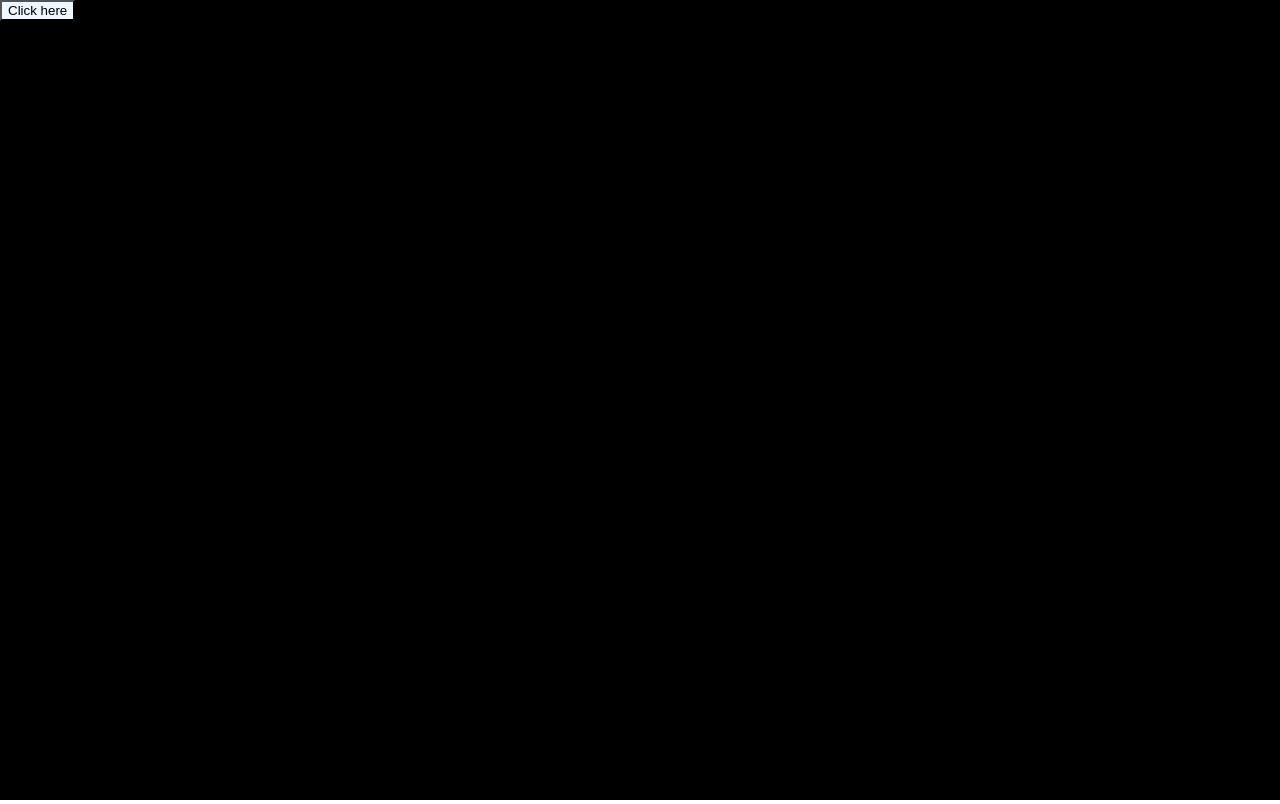
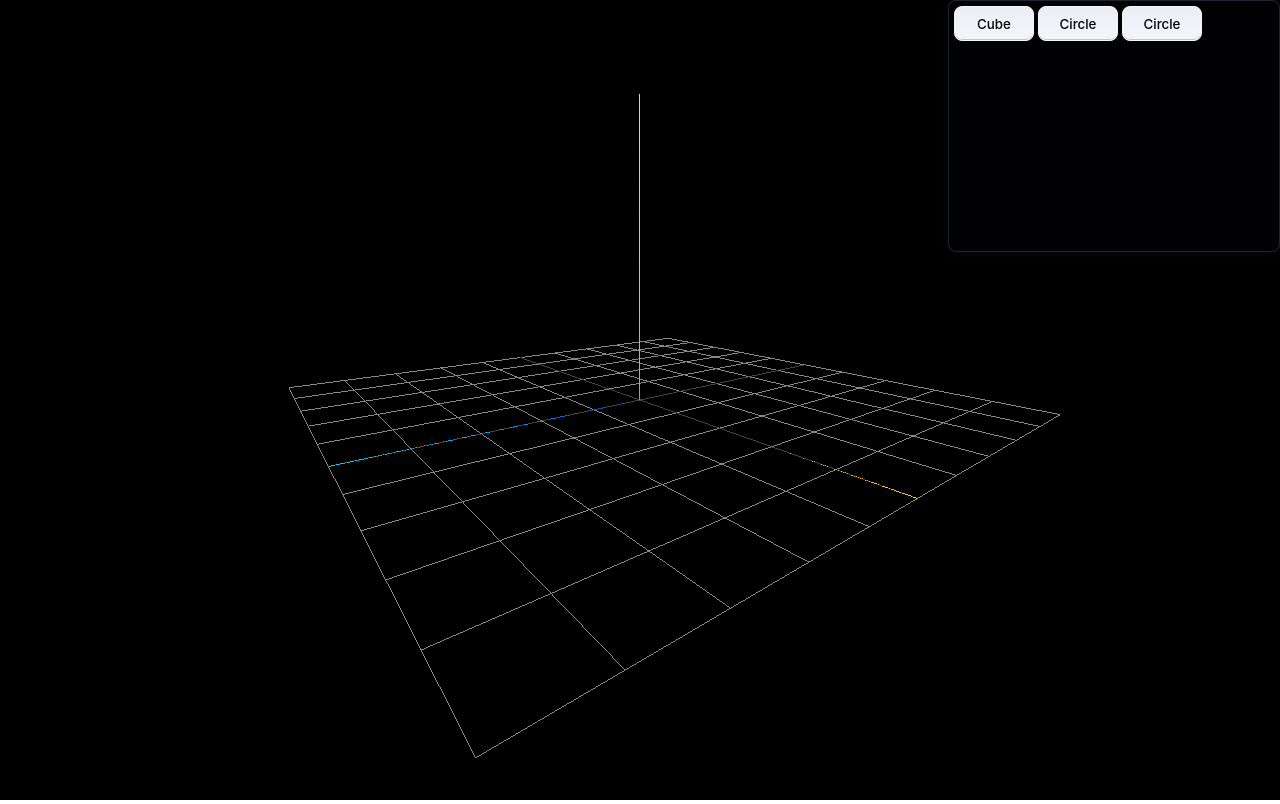
Before and after one commit to ChrisJorge/3JSProjects, a website built with Vite: page shape-selector/index.html in a window 1280 px wide. Built offline with nearby package versions, Linux system fonts and the light colour scheme.

Commit message:
Add logic so grid appears on screen and so that cubes can be added onto the screen

```diff
--- a/shape-selector/index.html
+++ b/shape-selector/index.html
@@ -7,7 +7,14 @@
     <title>Vite App</title>
   </head>
   <body>
-    <button class="cubeCreator">Click here</button>
+    <div class="optionsContainer">
+      <div class="topOptions">
+        <button class="cubeCreator topButton">Cube</button>
+        <button class="circleCreator topButton">Circle</button>
+        <button class="circleCreator topButton">Circle</button>
+      </div>
+
+    </div>
     <canvas class="threeJS"></canvas>
     <script type="module" src="/src/main.js"></script>
   </body>
--- a/shape-selector/src/main.js
+++ b/shape-selector/src/main.js
@@ -1,36 +1,72 @@
-import * as Three from 'three';
+import * as THREE from 'three'
 import {OrbitControls} from 'three/addons/controls/OrbitControls.js'
 import { DragControls } from 'three/addons/controls/DragControls.js';
-
 import {Cube} from './shapes.js'
 
-const scene = new Three.Scene()
-// const camera = new Three.PerspectiveCamera(75, window.innerWidth / window.innerHeight, 0.1, 30)drt
-const camera = new Three.OrthographicCamera(-1, 1, 1, -1, 0.1, 100)
-camera.position.z = 5
+const scene = new THREE.Scene();
+const camera = new THREE.PerspectiveCamera(75, window.innerWidth / window.innerHeight, 0.1, 50);
 scene.add(camera)
 const canvas = document.querySelector('.threeJS')
-const renderer = new Three.WebGLRenderer({canvas : canvas})
+const renderer = new THREE.WebGLRenderer({canvas : canvas})
 renderer.setSize(window.innerWidth, window.innerHeight)
-const maxPixelRatio = Math.min(window.devicePixelRatio, 2)
-renderer.setPixelRatio(maxPixelRatio)
+camera.position.x = 7.26
+camera.position.y = 2.63
+camera.position.z = 5.63
+
+const size = 10
+const division = 10
+const gridHelper = new THREE.GridHelper(size, division)
+scene.add(gridHelper)
+
+const axesHelper = new THREE.AxesHelper(5)
+scene.add(axesHelper)
+
+const orbitController = new OrbitControls(camera, renderer.domElement)
+orbitController.enableDamping = true
+let dragObjectArray = []
+const dragController = new DragControls(dragObjectArray, camera, renderer.domElement)
+
 let objects = {}
+let selectedObject = null
 const cubeCreator = document.querySelector('.cubeCreator')
+const rayCaster = new THREE.Raycaster();
+const pointer = new THREE.Vector2()
 
-const rayCaster = new Three.Raycaster();
-const pointer = new Three.Vector2()
 
-let dragObjectArray = []
-let dragController = new DragControls(dragObjectArray, camera, renderer.domElement);
+dragController.addEventListener('dragstart', (event) => {
+    orbitController.enabled = false
+    selectedObject = objects[event.object.geometry.uuid]
+})
+
+dragController.addEventListener('dragend', () => {
+    orbitController.enabled = true
+})
+
+const checkObjectCoordinates = (object) => {
+    if(object !== null && object.objectType =='Cube')
+    {
+        if(object.cubeMesh.position.y < (0.43 + (0.485 * (object.cubeGeometry.parameters.height - 1))))
+        {
+            object.cubeMesh.position.y = 0.43 + (0.485 * (object.cubeGeometry.parameters.height - 1))
+        }
+    }
+}
+
+const renderLoop = () => {
+    checkObjectCoordinates(selectedObject)
+    orbitController.update()
+    renderer.render(scene, camera)
+    window.requestAnimationFrame(renderLoop)
+}
+
 
 cubeCreator.addEventListener('click', () => {
     let cube = new Cube(scene)
-    cube.cubeMesh.position.z = -1
+    cube.cubeMesh.position.y = 0.43 + (0.485 * (cube.cubeGeometry.parameters.height - 1))
     objects[cube.cubeMesh.geometry.uuid] = cube
     dragObjectArray.push(cube.cubeMesh)
     console.log(objects)
 })
-
 
 window.addEventListener('click', (event) => {
     pointer.x = (event.clientX / window.innerWidth) * 2 - 1
@@ -41,15 +77,17 @@ window.addEventListener('click', (event) => {
 
     if(intersectedObject.length > 0)
     {
-        let clickedObject = intersectedObject[0]
-        console.log(clickedObject)
-        console.log(objects[clickedObject.object.geometry.uuid])
+        let selected = null
+        for(let index = 0; index < intersectedObject.length; index++)
+        {
+            if (intersectedObject[index].object.type == 'Mesh')
+            {
+                selected = intersectedObject[index];
+                selectedObject = objects[selected.object.geometry.uuid]
+                break;
+            }
+        }
     }
 })
-const renderLoop = () => {
-    dragController.update()
-    renderer.render(scene, camera)
-    window.requestAnimationFrame(renderLoop)
-}
 
 renderLoop()
--- a/shape-selector/src/shapes.js
+++ b/shape-selector/src/shapes.js
@@ -5,7 +5,7 @@ export class Cube{
     constructor(scene)
     {
         this.scene = scene
-        this.cubeGeometry = new Three.BoxGeometry(.3,.3,.3);
+        this.cubeGeometry = new Three.BoxGeometry(1,1,1);
         this.cubeColor = new Three.Color("#787FE8");
         this.cubeMaterial = new Three.MeshBasicMaterial({color: this.cubeColor});
         this.cubeMesh = new Three.Mesh(this.cubeGeometry, this.cubeMaterial);
--- a/shape-selector/src/style.css
+++ b/shape-selector/src/style.css
@@ -1,9 +1,62 @@
-.cubeCreator{
-    position: absolute;
-    background-color: aliceblue;
-}
-
 body{
     margin: 0;
     overflow: hidden;
-  }
+}
+
+.topButton{
+    position: absolute;
+    color: black;
+    background-color: rgb(245, 246, 250);
+    background-image: linear-gradient(rgb(235, 238, 244), rgb(245, 246, 250));
+    box-shadow: rgb(189, 199, 219) 0px -1px 0px inset;
+    border: 1px solid rgb(245, 246, 250);
+    display: inline-flex;
+    -webkit-box-align: center;
+    align-items: center;
+    -webkit-box-pack: center;
+    justify-content: center;
+    position: relative;
+    -webkit-tap-highlight-color: transparent;
+    cursor: pointer;
+    user-select: none;
+    vertical-align: middle;
+    appearance: none;
+    box-sizing: border-box;
+    font-family: Inter, "sans-serif";
+    font-weight: 500;
+    /* font-size: 0.875rem;
+    line-height: 1.75; */
+    min-width: 64px;
+    --variant-textColor: var(--template-palette-primary-main);
+    --variant-outlinedColor: var(--template-palette-primary-main);
+    --variant-outlinedBorder: rgba(var(--template-palette-primary-mainChannel) / 0.5);
+    --variant-containedColor: var(--template-palette-primary-contrastText);
+    --variant-containedBg: var(--template-palette-primary-main);
+    width: 25%;
+    text-transform: none;
+    height: 35px;
+    border-radius: 8px;
+    /* margin-top: 15px; */
+}
+
+.optionsContainer{
+    position: absolute;
+    right: 0%;
+    z-index: 100;
+    background: #524c4c88;
+    color: rgb(255, 255, 255);
+    overflow: hidden;
+    transition: 100ms;
+    border-radius: 8px;
+    border: 1px solid rgba(51, 60, 77, 0.6);
+    background: rgba(5, 7, 10, 0.4);
+    display: flex;
+    flex-direction: column;
+    align-self: center;
+    width: 25%;
+    height: 30%;
+    padding: 5px;
+    gap: 10px;
+    margin: auto;
+    box-shadow: rgba(9, 11, 17, 0.5) 0px 5px 15px 0px, rgba(19, 23, 32, 0.08) 0px 15px 35px -5px;
+}
```
Also changed, not shown: cube/src/style.css (line endings or trailing spaces).
